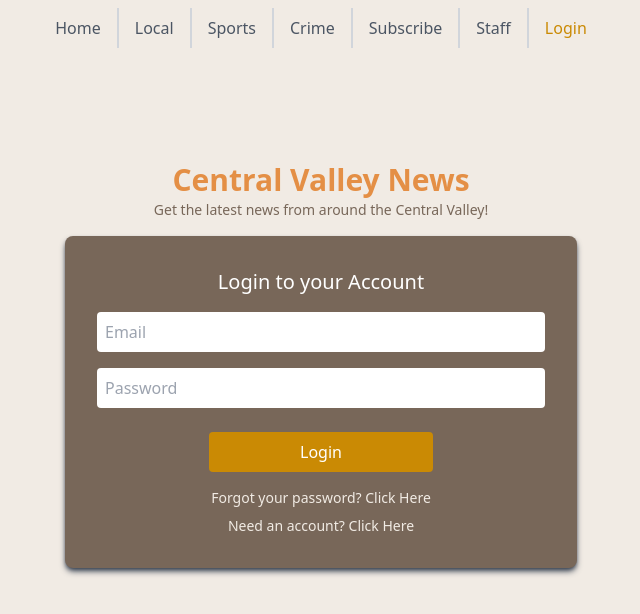
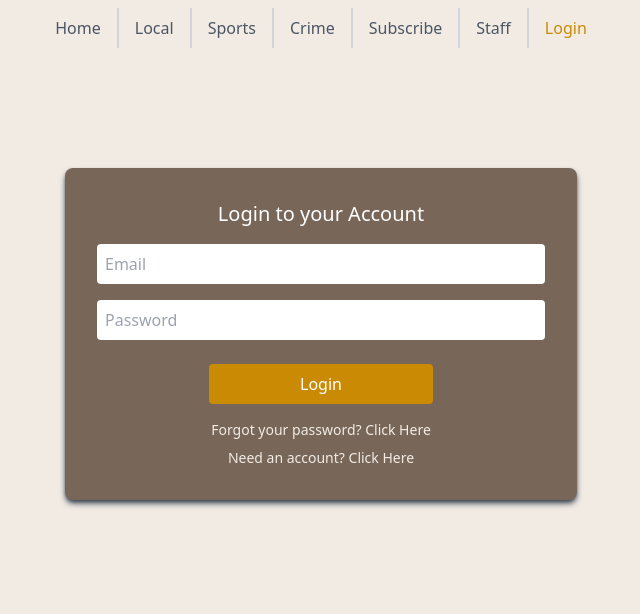
Before and after one commit to Algorithm-Allies/valleyNews, a React (Vite) app in the folder client/: page /auth/login in a window 1280 px wide. Shown: the top 614 px of the page, without its empty margins (319-959 px from the left). Built offline with nearby package versions, Linux system fonts and the light colour scheme.

Commit message:
temporarily remove Central Valley News text

```diff
--- a/client/src/components/Auth/AuthLayout.jsx
+++ b/client/src/components/Auth/AuthLayout.jsx
@@ -5,14 +5,14 @@ function AuthLayout() {
     <div className="h-screen bg-brown-100">
       <NavBar />
       <div className="flex flex-col items-center justify-center max-w-[80vw] w-full mx-auto pt-[15vh]">
-        <div className="space-y-2 text-center mb-4">
+        {/* <div className="space-y-2 text-center mb-4">
           <h1 className="text-3xl leading-6 font-bold text-custom-orange">
             Central Valley News
           </h1>
           <p className="text-sm text-brown-400">
             Get the latest news from around the Central Valley!
           </p>
-        </div>
+        </div> */}
         <Outlet />
       </div>
     </div>
```
